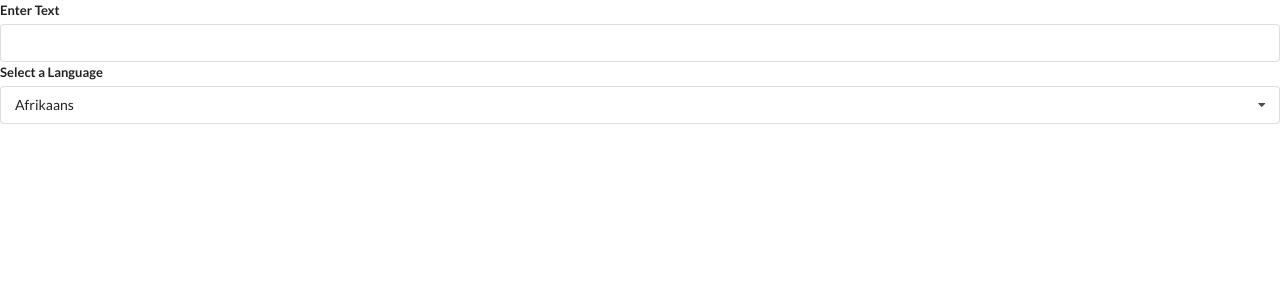
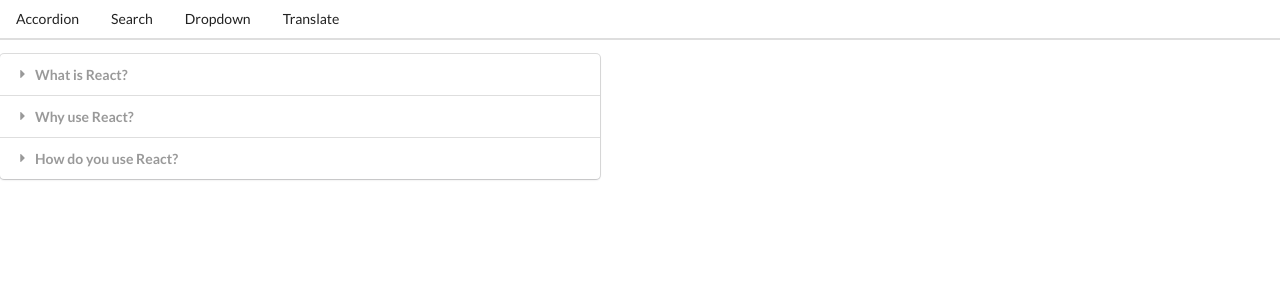
Before and after one commit to vanessabau/react-widgets, a React (Create React App) app in the folder widgets-app/: page / in a window 1280 px wide. Shown: the top 300 px of the page. Built offline with nearby package versions, Linux system fonts and the light colour scheme.

Commit message:
finished widgets app

```diff
--- a/widgets-app/src/App.js
+++ b/widgets-app/src/App.js
@@ -1,79 +1,69 @@
 import React, { useState } from "react";
-// import Accordion from "./components/Accordion";
-// import Search from "./components/Search";
+import Accordion from "./components/Accordion";
+import Search from "./components/Search";
 import Dropdown from "./components/Dropdown";
 import Translate from "./components/Translate";
+import Route from "./components/Route";
+import Header from "./components/Header";
+
+const items = [
+  {
+    title: "What is React?",
+    content:
+      "React is a front end javascript framework",
+  },
+  {
+    title: "Why use React?",
+    content:
+      "React is a favorite JS library among engineers",
+  },
+  {
+    title: "How do you use React?",
+    content:
+      "You use React by creating components",
+  },
+];
+
+const options = [
+  {
+    label: "The Color Red",
+    value: "red",
+  },
+  {
+    label: "The Color Green",
+    value: "green",
+  },
+  {
+    label: "A Shade of Blue",
+    value: "blue",
+  },
+];
 
 export default () => {
+  const [selected, setSelected] = useState(
+    options[0]
+  );
+
   return (
     <div>
-      <Translate />
+      <Header />
+      <Route path="/">
+        <Accordion items={items} />
+      </Route>
+      <Route path="/list">
+        <Search />
+      </Route>
+      <Route path="/dropdown">
+        <Dropdown
+          label="Select a color"
+          options={options}
+          selected={selected}
+          onSelectedChange={setSelected}
+        />
+      </Route>
+      <Route path="/translate">
+        <Translate />
+      </Route>
     </div>
   );
 };
-
-/////////////////////CODE for drop down below
-
-// const options = [
-//   {
-//     label: "The Color Red",
-//     value: "red",
-//   },
-//   {
-//     label: "The Color Green",
-//     value: "green",
-//   },
-//   {
-//     label: "A Shade of Blue",
-//     value: "blue",
-//   },
-// ];
-
-// eslint-disable-next-line import/no-anonymous-default-export
-// export default () => {
-//   const [selected, setSelected] = useState(
-//     options[0]
-//   );
-//   const [
-//     showDropdown,
-//     setShowDropdown,
-//   ] = useState(true);
-
-//   return (
-//     <div>
-//       <button
-//         onClick={() =>
-//           setShowDropdown(!showDropdown)
-//         }
-//       >
-//         Toggle Dropdown
-//       </button>
-//       {showDropdown ? (
-//         <Dropdown
-//           selected={selected}
-//           onSelectedChange={setSelected}
-//           options={options}
-//         />
-//       ) : null}
-//     </div>
-//   );
-// };
-
-/////////////////////////Code for accordion below ////////
-
-// const items = [
-//   {
-//     title: "What is React?",
-//     content: "React is a front end framework",
-//   },
-//   {
-//     title: "Why use React?",
-//     content:
-//       "React is a favorite JS library among engineers",
-//   },
-//   {
-//     title: "How do you use React?",
-//     content:
-//       "You use React by creating components",
-//   },
-// ];
--- /dev/null
+++ b/widgets-app/src/components/Convert.js
@@ -0,0 +1,56 @@
+import React, {
+  useState,
+  useEffect,
+} from "react";
+import axios from "axios";
+
+const Convert = ({ language, text }) => {
+  const [translated, setTranslated] = useState(
+    ""
+  );
+  const [
+    debouncedText,
+    setDebouncedText,
+  ] = useState(text);
+
+  //useEffect to run whenever text prop changes
+  useEffect(() => {
+    const timerId = setTimeout(() => {
+      setDebouncedText(text);
+    }, 500);
+
+    return () => {
+      clearTimeout(timerId);
+    };
+  }, [text]);
+
+  useEffect(() => {
+    const doTransalation = async () => {
+      const { data } = await axios.post(
+        "https://translation.googleapis.com/language/translate/v2",
+        {},
+        {
+          params: {
+            q: debouncedText,
+            target: language.value,
+            key:
+              "AIzaSyCHUCmpR7cT_yDFHC98CZJy2LTms-IwDlM",
+          },
+        }
+      );
+      setTranslated(
+        data.data.translations[0].translatedText
+      );
+    };
+
+    doTransalation();
+  }, [language, debouncedText]);
+
+  return (
+    <div>
+      <h1 className="ui header">{translated}</h1>
+    </div>
+  );
+};
+
+export default Convert;
--- /dev/null
+++ b/widgets-app/src/components/Header.js
@@ -0,0 +1,23 @@
+import React from "react";
+import Link from "./Link";
+
+const Header = () => {
+  return (
+    <div className="ui secondary pointing menu">
+      <Link href="/" className="item">
+        Accordion
+      </Link>
+      <Link href="/list" className="item">
+        Search
+      </Link>
+      <Link href="/dropdown" className="item">
+        Dropdown
+      </Link>
+      <Link href="/translate" className="item">
+        Translate
+      </Link>
+    </div>
+  );
+};
+
+export default Header;
--- /dev/null
+++ b/widgets-app/src/components/Link.js
@@ -0,0 +1,28 @@
+import React from "react";
+
+const Link = ({ className, href, children }) => {
+  const onClick = (event) => {
+    if (event.metaKey || event.ctrlKey) {
+      return;
+    }
+    event.preventDefault();
+    window.history.pushState({}, "", href);
+    //Tell dropdown cmp that url has changed
+    const navEvent = new PopStateEvent(
+      "popstate"
+    );
+    window.dispatchEvent(navEvent);
+  };
+
+  return (
+    <a
+      onClick={onClick}
+      href={href}
+      className={className}
+    >
+      {children}
+    </a>
+  );
+};
+
+export default Link;
--- /dev/null
+++ b/widgets-app/src/components/Route.js
@@ -0,0 +1,22 @@
+import { useEffect, useState } from "react";
+
+const Route = ({ path, children }) => {
+  const [currentPath, setCurrentPath] = useState(
+    window.location.pathname
+  );
+
+  useEffect(() => {
+    const onLocationChange = () => {
+      setCurrentPath(window.location.pathname);
+    };
+
+    window.addEventListener(
+      "popstate",
+      onLocationChange
+    );
+  }, []);
+
+  return currentPath === path ? children : null;
+};
+
+export default Route;
--- a/widgets-app/src/components/Translate.js
+++ b/widgets-app/src/components/Translate.js
@@ -1,5 +1,6 @@
 import React, { useState } from "react";
 import Dropdown from "./Dropdown";
+import Convert from "./Convert";
 
 const options = [
   {
@@ -41,6 +42,9 @@
         onSelectedChange={setLanguage}
         options={options}
       />
+      <hr />
+      <h3 className="ui header">Output</h3>
+      <Convert text={text} language={language} />
     </div>
   );
 };
```
Also changed, not shown: 1 other file (tests, documents, lock files or other folders).
